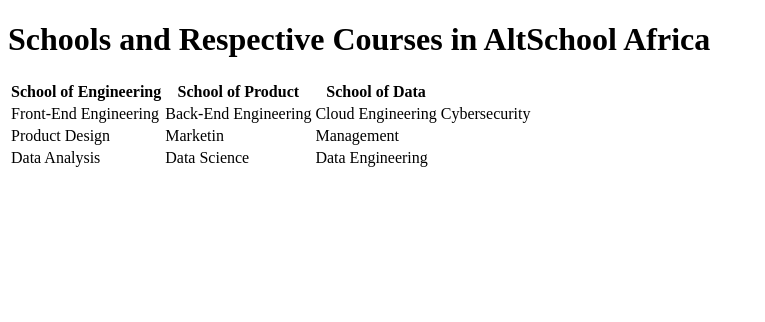
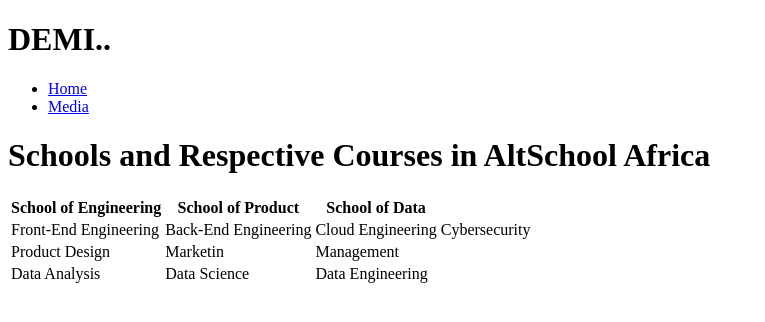
Before and after one commit to demiladeore/altm1week4-1, a plain HTML site: page table.html in a window 1280 px wide. Shown: the whole page, without its empty margins (0-765 px from the left). Drawn offline with Linux system fonts and the light colour scheme.

Commit message:
add nav link to pages

```diff
--- a/table.html
+++ b/table.html
@@ -6,6 +6,15 @@
     <title>Document</title>
   </head>
   <body>
+    <header>
+      <h1 class="logo">DEMI..</h1>
+      <nav>
+        <ul>
+          <li><a href="/table.html">Home</a></li>
+          <li><a href="/media.html">Media</a></li>
+        </ul>
+      </nav>
+    </header>
     <h1>Schools and Respective Courses in AltSchool Africa</h1>
     <table>
       <tr>
```
Also changed, not shown: index.html (+2 -1 lines).
